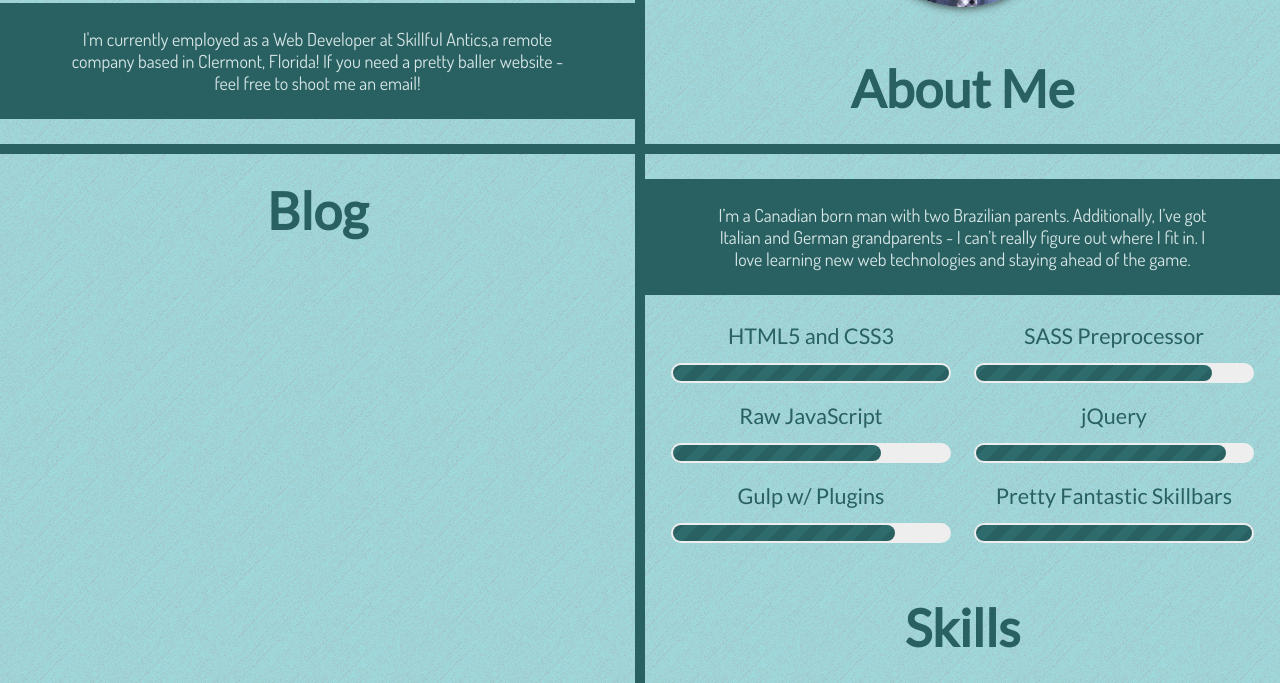
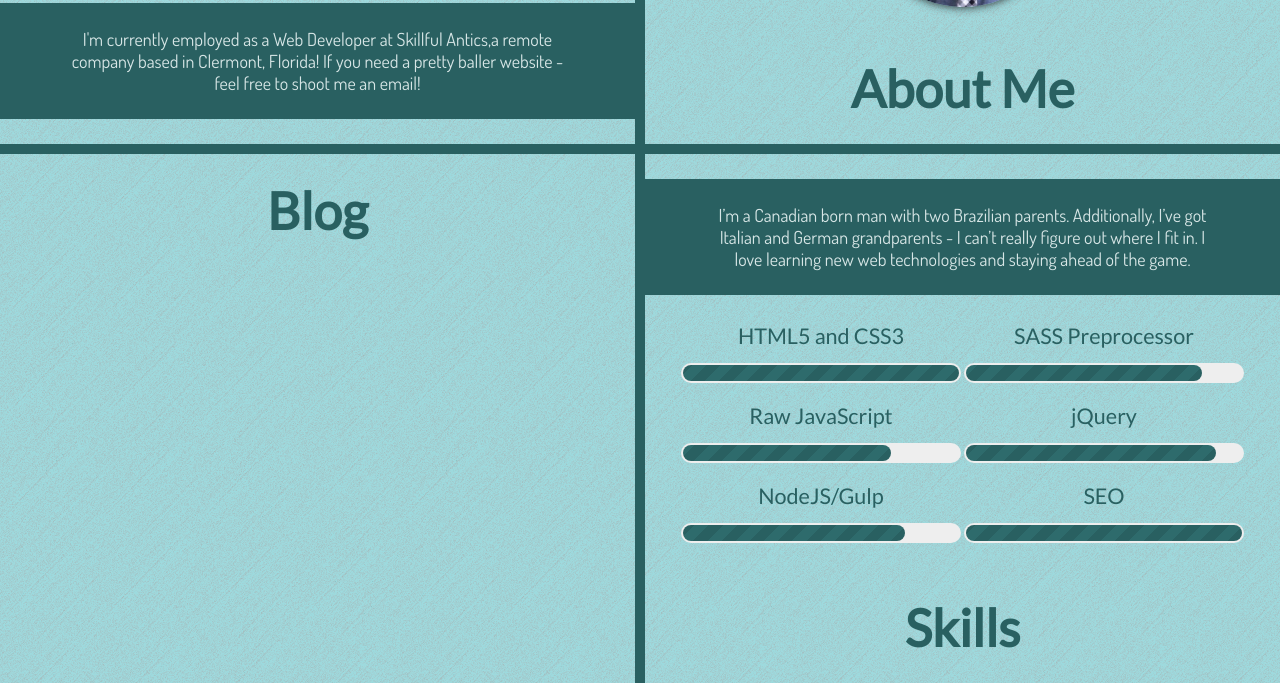
Before and after one commit to mikebcbc/portfolioRedesign, a website: page index.html in a window 1280 px wide. Shown: the part 849-1532 px from the top of the page. Drawn offline with nearby package versions, Linux system fonts and the light colour scheme.

Commit message:
Skills bars

```diff
--- a/assets/css/2-modules/_skill-lists.scss
+++ b/assets/css/2-modules/_skill-lists.scss
@@ -3,19 +3,18 @@
 	padding: 0;
 	color: $darkblue-color;
 	li {
-		display: block;
+		display: inline-block;
 		position: relative;
 		height: 60px;
 		margin: 10px auto;
-		width: 90%;
+		width: 44%;
 		text-align: center;
 		font-size: 1.2em;
 		font-weight: 500;
 		font-family: 'Lato';
-		@media only screen and (min-width:769px) {
-			display: inline-block;
-			width: 44%;
-			margin: 10px;
+		@media only screen and (max-width:769px) {
+			width: 48.5%;
+			padding: 0 5px;
 		}
 		&:before,
 		&:after {
@@ -62,7 +61,7 @@
 	    &[type="gulp"]:after {
 	      right: 20%;
 	    }
-	    &[type="skillbars"]:after {
+	    &[type="seo"]:after {
 	      right: 2px;
 	    }
 	}
--- a/assets/css/3-sections/_boxes.scss
+++ b/assets/css/3-sections/_boxes.scss
@@ -7,6 +7,7 @@
 	.top-boxes {
 		display: flex;
 		width: 100vw;
+		flex-wrap: wrap;
 		.left-box {
 			border-right: 5px solid $darkblue-color;
 			border-bottom: 5px solid $darkblue-color;
@@ -19,6 +20,7 @@
 	.bottom-boxes {
 		display: flex;
 		width: 100vw;
+		flex-wrap: wrap;
 		.left-box {
 			border-right: 5px solid $darkblue-color;
 			border-top: 5px solid $darkblue-color;
@@ -59,5 +61,8 @@
 			padding: 25px 10%;
 			background-color: $darkblue-color;
 		}
+		@media (max-width: 769px) {
+			flex-basis: 100%;
+		}
 	}
 }
--- a/index.html
+++ b/index.html
@@ -94,8 +94,8 @@
 						<li type="sass">SASS Preprocessor</li>
 						<li type="js">Raw JavaScript</li>
 						<li type="js-frame">jQuery</li>
-						<li type="gulp">Gulp w/ Plugins</li>
-						<li type="skillbars">Pretty Fantastic Skillbars</li>
+						<li type="gulp">NodeJS/Gulp</li>
+						<li type="seo">SEO</li>
 					</ul>
 					<p class="box-copy">I’m a Canadian born man with two Brazilian parents. Additionally, I’ve got Italian and German grandparents - I can’t really figure out where I fit in. I love learning new web technologies and staying ahead of the game.</p>
 				</div>
```
Also changed, not shown: _site/assets/css/main.css, assets/css/main.css.
